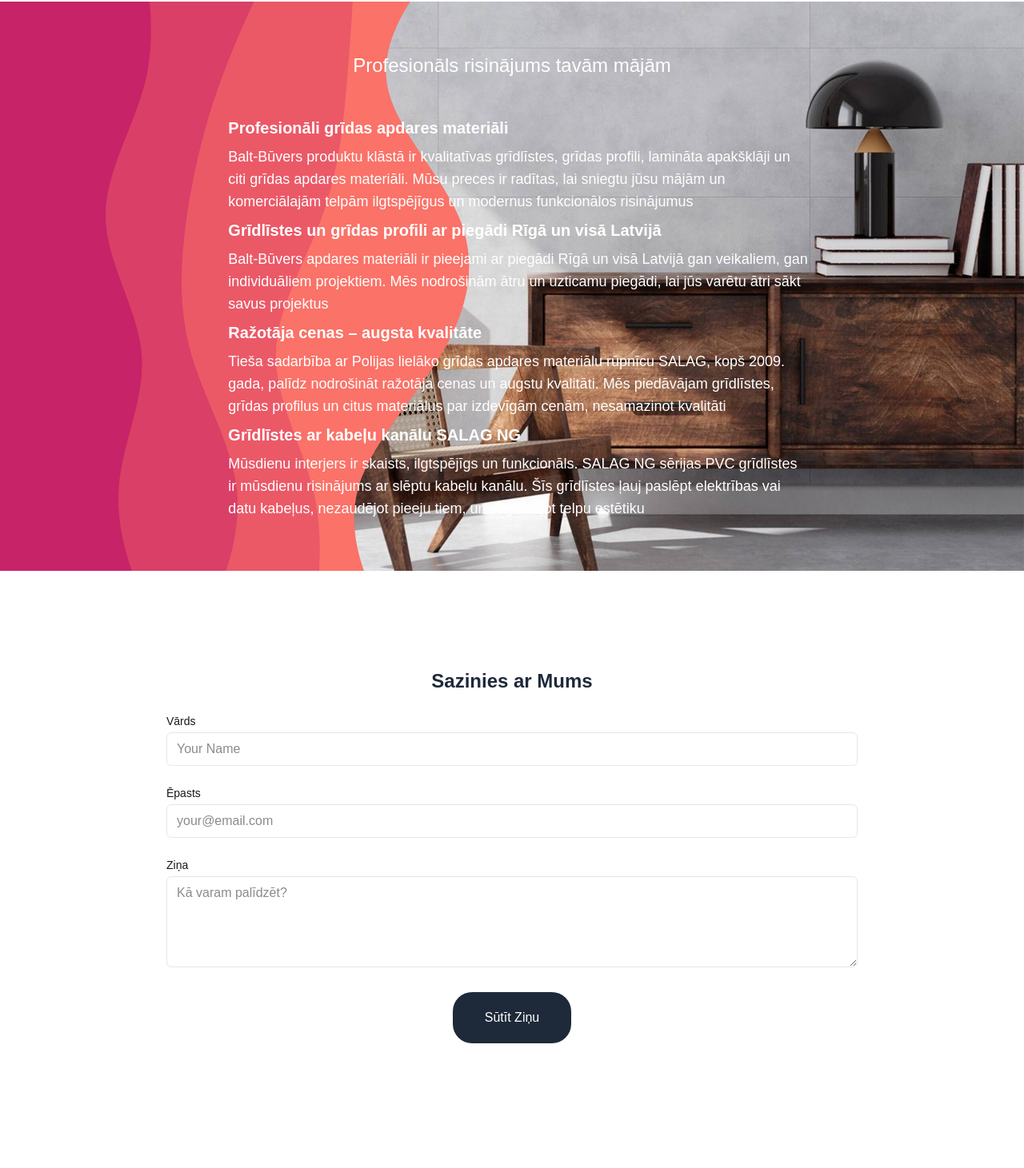
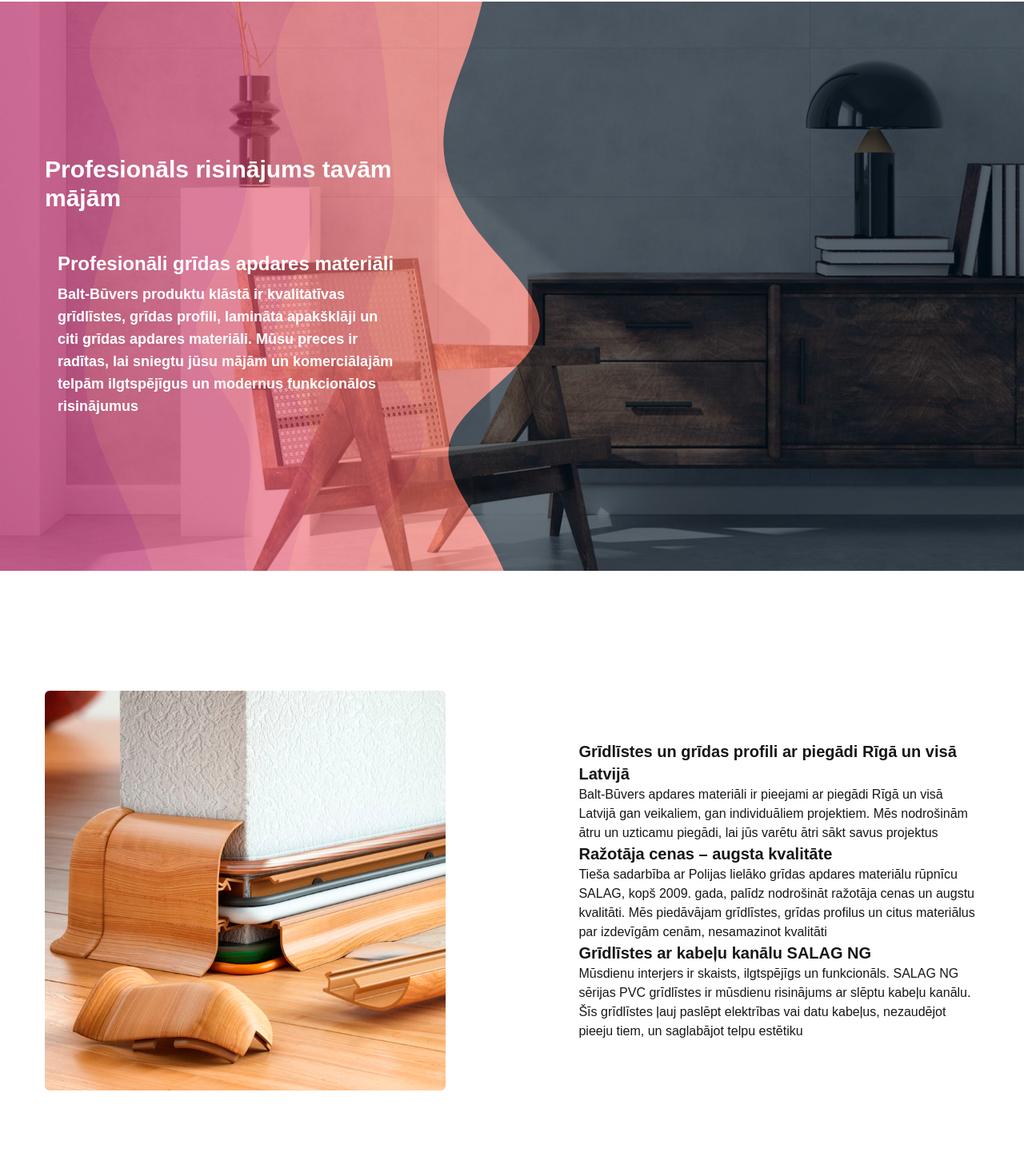
Before and after one commit to ArnisZeps/slg-next-app, a Next.js app: page /1 in a window 1280 px wide. Shown: the part 86-1547 px from the top of the page at 80% size. Built offline with nearby package versions, Linux system fonts and the light colour scheme.

Commit message:
feat: additional information section with skirting image

```diff
--- a/src/app/[locale]/page.tsx
+++ b/src/app/[locale]/page.tsx
@@ -1,7 +1,7 @@
 // import LinkButton from "@/components/LinkButton";
 import Header from "@/components/Header";
 import Footer from "@/components/Footer";
-// import Image from "next/image";
+import Image from "next/image";
 import ContactForm from "./_components/ContactForm";
 import { useTranslations } from "next-intl";
 import Accordion from "@/components/Accordion";
@@ -15,25 +15,19 @@ export default function Home() {
         <Header />
         <div
           style={{ backgroundImage: "url('/classic-hero.jpg')" }}
-          className="relative bg-cover bg-center flex-1 flex flex-col md:items-center md:justify-center -z-20"
+          className="relative bg-cover bg-center flex flex-1 flex-col justify-center md:items-start -z-20"
         >
-          <img src="/shape_1.svg" alt="Decorative Shape" className="absolute top-0 left-0 w-full h-full object-cover -z-10 pointer-events-none" />
-          <div className="  text-white rounded-md flex flex-col gap-6 items-center py-4 md:p-14 md:gap-12 md:max-w-2/3 ">
-            <h1 className="text-2xl">{t("HeroTitle")}</h1>
+          <img src="/shape_1.svg" alt="Decorative Shape" className="absolute top-0 left-0 w-full h-full object-cover -z-10 opacity-60" />
+          <div className="font-bold text-white rounded-md flex flex-col gap-6 items-center p-8 md:p-14 md:gap-12 md:max-w-3/7 ">
+            <h1 className="text-3xl">{t("HeroTitle")}</h1>
             {/* Desktop Version */}
-            <div className="hidden md:block font-medium text-lg pl-4 space-y-2 md:max-w-full">
-              <h1 className="text-xl font-extrabold">{t("HeroBulletP1Title")}</h1>
+            <div className="md:block text-lg pl-4 space-y-2 md:max-w-full">
+              <h1 className="text-2xl font-extrabold">{t("HeroBulletP1Title")}</h1>
               <p>{t("HeroBulletP1")}</p>
-              <h1 className="text-xl font-extrabold">{t("HeroBulletP2Title")}</h1>
-              <p>{t("HeroBulletP2")}</p>
-              <h1 className="text-xl font-extrabold">{t("HeroBulletP3Title")}</h1>
-              <p>{t("HeroBulletP3")}</p>
-              <h1 className="text-xl font-extrabold">{t("HeroBulletP4Title")}</h1>
-              <p>{t("HeroBulletP4")}</p>
             </div>
 
             {/* Mobile Accordion */}
-            <div className="md:hidden w-full">
+            {/* <div className="md:hidden w-full">
               <Accordion
                 items={[
                   { title: t("HeroBulletP1Title"), content: t("HeroBulletP1") },
@@ -42,7 +36,22 @@ export default function Home() {
                   { title: t("HeroBulletP4Title"), content: t("HeroBulletP4") },
                 ]}
               />
-            </div>
+            </div> */}
+          </div>
+        </div>
+      </section>
+      <section className="min-h-screen flex flex-col snap-start ">
+        <div className="relative flex flex-col flex-1 items-center gap-10 p-8 md:justify-between md:flex-row md:p-14">
+          <div className="relative aspect-square w-full md:w-3/7 md:max-w-2xl ">
+            <Image alt="skirting" fill src="/salag_1.jpg" className="rounded-md"/>
+          </div>
+          <div className="flex flex-col md:max-w-3/7">
+            <h1 className="text-xl font-extrabold">{t("HeroBulletP2Title")}</h1>
+            <p>{t("HeroBulletP2")}</p>
+            <h1 className="text-xl font-extrabold">{t("HeroBulletP3Title")}</h1>
+            <p>{t("HeroBulletP3")}</p>
+            <h1 className="text-xl font-extrabold">{t("HeroBulletP4Title")}</h1>
+            <p>{t("HeroBulletP4")}</p>
           </div>
         </div>
       </section>
```
Also changed, not shown: public/salag_1.jpg (added), public/shape_1.svg.
